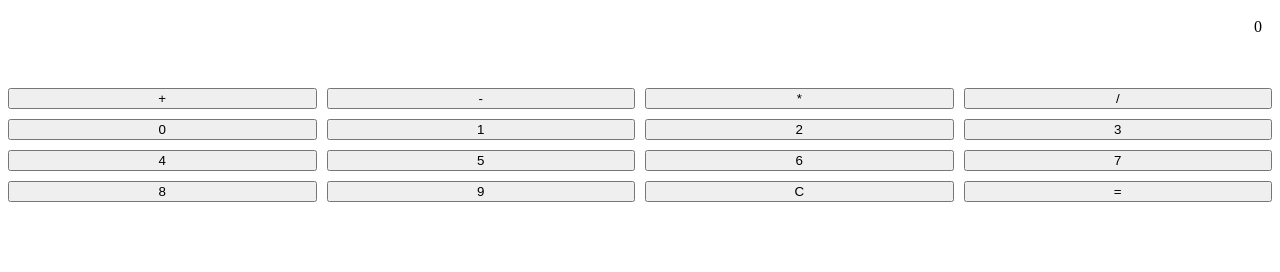
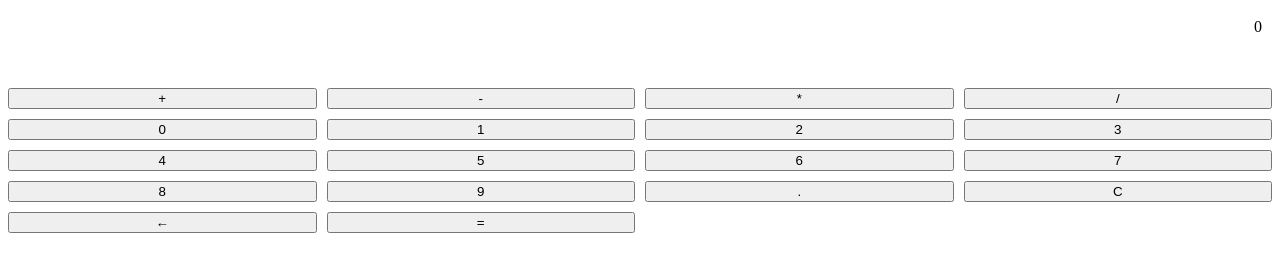
Before and after one commit to aganyo360/calculator, a plain HTML site: page index.html in a window 1280 px wide. Drawn offline with Linux system fonts and the light colour scheme.

Commit message:
add decimal button element

```diff
--- a/index.html
+++ b/index.html
@@ -8,6 +8,8 @@
     <script src="app.js" defer></script>
   </head>
   <body>
+
+
     <div class="container">
       <div id="display">0</div>
 
@@ -24,9 +26,14 @@
       <button class="box digit" data-num="6">6</button>
       <button class="box digit" data-num="7">7</button>
       <button class="box digit" data-num="8">8</button>
+
       <button class="box digit" data-num="9">9</button>
+      <button class="box" id="decimal">.</button>
+
       <button class="box" id="clear">C</button>
+      <button class="box" id="backspace">←</button>
       <button class="box" id="calculate">=</button>
+
     </div>
   </body>
 </html>
```
